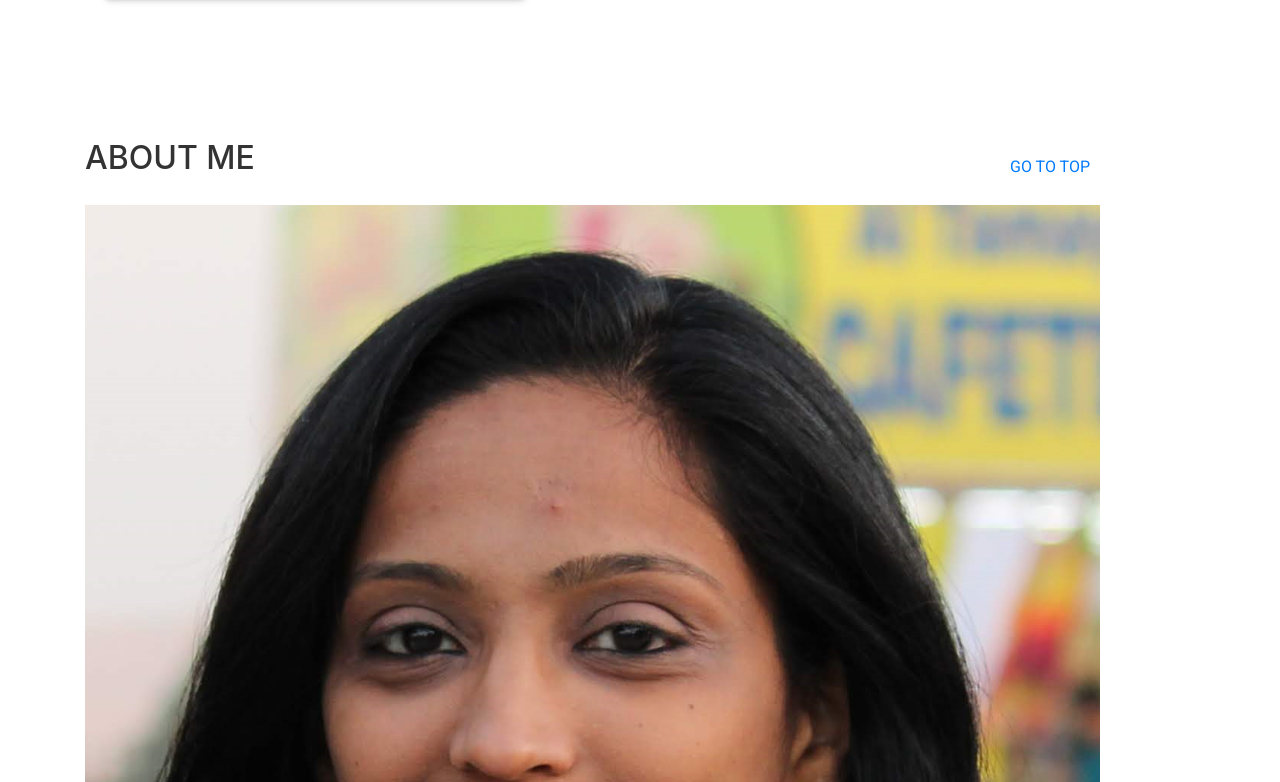
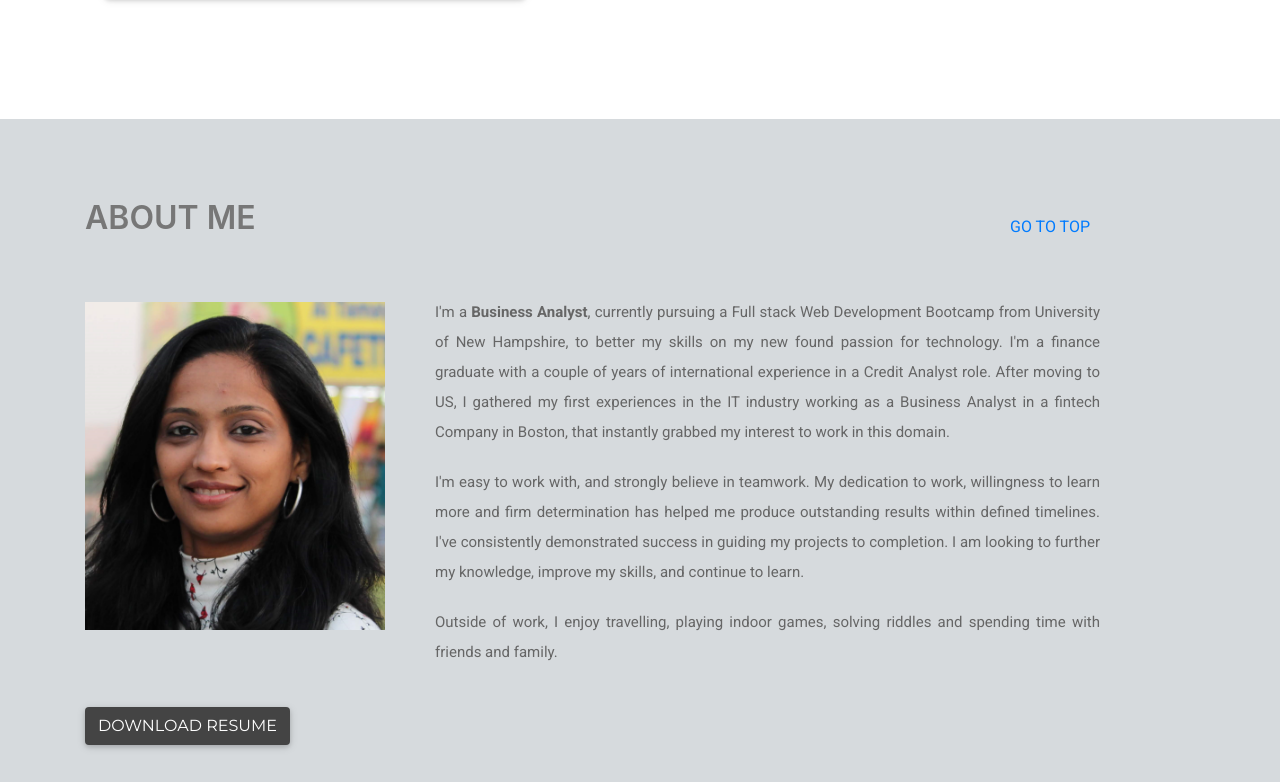
Before and after one commit to JesalDM/react-portfolio, a React (Create React App) app in the folder react-portfolio/: page / in a window 1280 px wide. Shown: the part 2938-3720 px from the top of the page. Built offline with nearby package versions, Linux system fonts and the light colour scheme.

Commit message:
Added styles to About Me page

```diff
--- a/react-portfolio/src/components/AboutMe.js
+++ b/react-portfolio/src/components/AboutMe.js
@@ -1,4 +1,5 @@
 import React from 'react';
+import '../styles/AboutMe.css'
 
 function AboutMe(){
     return(
--- a/react-portfolio/src/portfolioItems.json
+++ b/react-portfolio/src/portfolioItems.json
@@ -1,7 +1,7 @@
 [
     {
-        "gifLink" :"../assets/gym_logistical_tracker.webm",
-        "source" : "../assets/gym_logistical_tracker.png",
+        "gifLink" :"/assets/gym_logistical_tracker.webm",
+        "source" : "/assets/gym_logistical_tracker.png",
         "altText" : "Gym Management System",
         "projectTitle" : "Gym Logistical Tracker",
         "projectBody" : "A gym management system built using back-end and front-end technologies like express, sequelize, javascript",
@@ -9,8 +9,8 @@
         "codeLink" : "https://github.com/JesalDM/Gym-Logistical-Tracker"
     },
     {
-        "gifLink" :"../assets/Drury-Lane-Sweets.gif",
-        "source": "../assets/Drury-Lane-Sweets.png",
+        "gifLink" :"/assets/Drury-Lane-Sweets.gif",
+        "source": "/assets/Drury-Lane-Sweets.png",
         "altText": "Dessert Place Website",
         "projectTitle" : "Drury Lane Sweets",
         "projectBody" : "A dessert place website with online ordering, delivery and catering services built using HTML, CSS, Javascript, JQuery, AJAX.",
@@ -18,8 +18,8 @@
         "codeLink" : "https://github.com/JesalDM/Drury-Lane-Sweets/"
     },
     {
-        "gifLink" :"../assets/note-taker-demo.gif",
-        "source" : "../assets/note-taker-demo.png",
+        "gifLink" :"/assets/note-taker-demo.gif",
+        "source" : "/assets/note-taker-demo.png",
         "altText" : "Note-taker",
         "projectTitle" : "Note-taker",
         "projectBody" : "A node.js application built using the node Express package, that can be used to write, save, view and delete notes.",
@@ -27,8 +27,8 @@
         "codeLink" : "https://github.com/JesalDM/note-taker"
     },
     {
-        "gifLink" :"../assets/employee_directory_app_demo.gif",
-        "source": "../assets/employee_directory_screenshot.png",
+        "gifLink" :"/assets/employee_directory_app_demo.gif",
+        "source": "/assets/employee_directory_screenshot.png",
         "altText" : "Employee Directory",
         "projectTitle" : "Employee Directory",
         "projectBody" : "A React-based application that uses third party API to generate an employee directory that allows a user to sort and filter the records",
@@ -36,8 +36,8 @@
         "codeLink" : "https://github.com/JesalDM/employee-directory"
     },
     {
-        "gifLink" :"../assets/Work-Day-Scheduler.gif",
-        "source" : "../assets/Work-day-scheduler.png",
+        "gifLink" :"/assets/Work-Day-Scheduler.gif",
+        "source" : "/assets/Work-day-scheduler.png",
         "altText" : "Work-day Scheduler",
         "projectTitle" : "Work-Day Scheduler",
         "projectBody" : "A color-coded work-day scheduler application that saves tasks for the day",
@@ -45,8 +45,8 @@
         "codeLink" : "https://github.com/JesalDM/workday-scheduler/"
     },
     {
-        "gifLink" :"../assets/Weather-Dashboard.gif",
-        "source": "../assets/Weather-Dashboard.png",
+        "gifLink" :"/assets/Weather-Dashboard.gif",
+        "source": "/assets/Weather-Dashboard.png",
         "altText" : "Weather Dashboard",
         "projectTitle" : "Weather Dashboard",
         "projectBody" : "A weather application showing current and forecast weather for a location, built using AJAX",
@@ -63,8 +63,8 @@
         "codeLink" : "https://github.com/JesalDM/team-profile-generator"
     },
     {
-        "gifLink" :"../assets/Javascript-Code-Quiz.gif",
-        "source" : "../assets/code-quiz.png",
+        "gifLink" :"/assets/Javascript-Code-Quiz.gif",
+        "source" : "/assets/code-quiz.png",
         "altText" : "Javascript Code Quiz - Welcome Page",
         "projectTitle" : "Javascript Code Quiz",
         "projectBody" : "A timed and scored javascript built code quiz application that tests the javascript fundamentals and saves the user high scores.",
--- /dev/null
+++ b/react-portfolio/src/styles/AboutMe.css
@@ -0,0 +1,38 @@
+#about-me {
+	padding: 60px 0 100px;
+	background: #d6dadd;
+}
+#about-me h2 {
+	font-weight: 600;
+	color: #777;
+	margin-bottom: 40px;
+}
+#about-me img {
+	width: 300px;
+	margin: 5px 50px 10px 0;
+}
+#about-me p {
+	color: #666;
+	margin-bottom: 20px;
+	line-height: 30px;
+	text-align: justify;
+	font-size:15px;
+}
+
+.resume-btn{
+	color:white;
+	background-color: #444;
+}
+.resume-btn:hover, .resume-btn:focus, .resume-btn:active {
+	color: #444;
+	background-color: transparent;
+	border: 2px solid #444;
+}
+
+button a{
+	color: white;
+}
+
+button a:hover, button a:focus, button a:active{
+	color: #444;
+}
```
